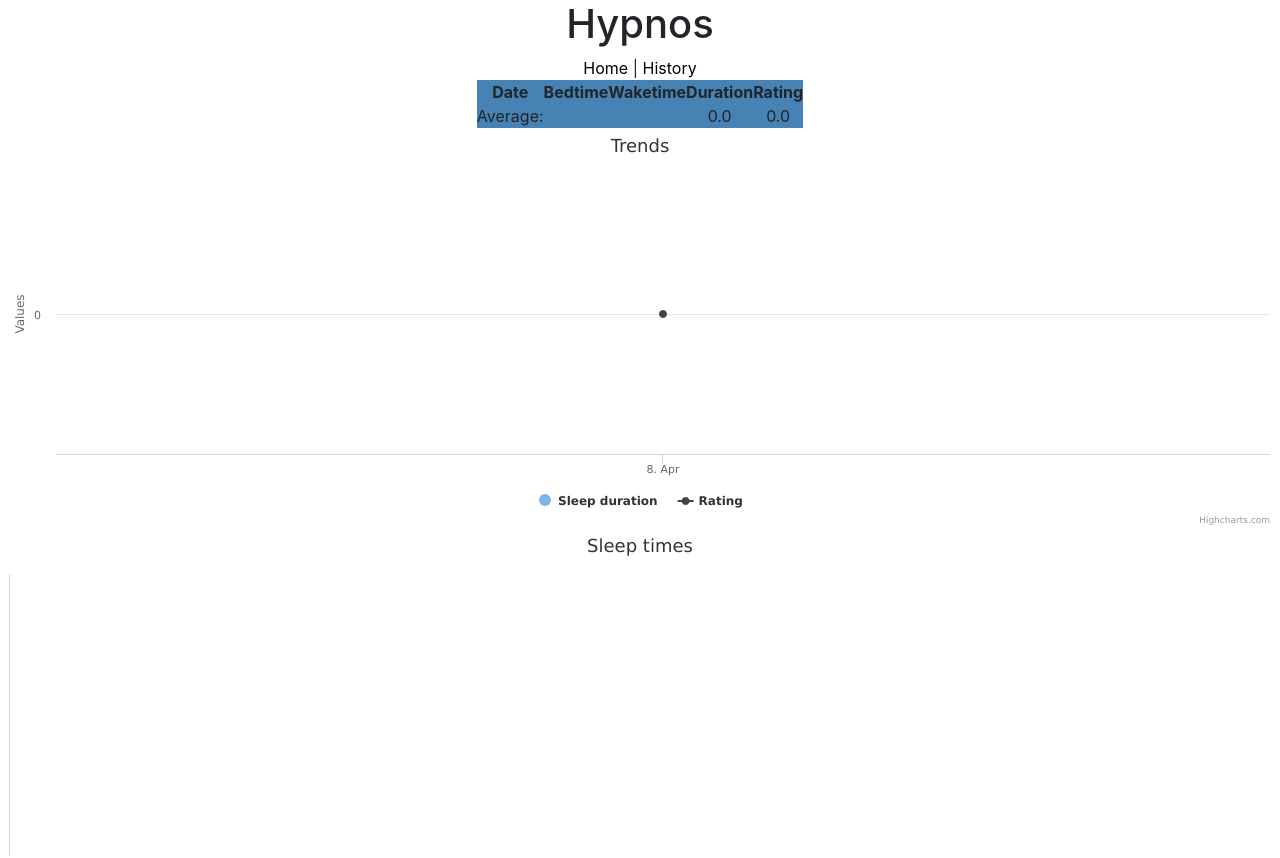
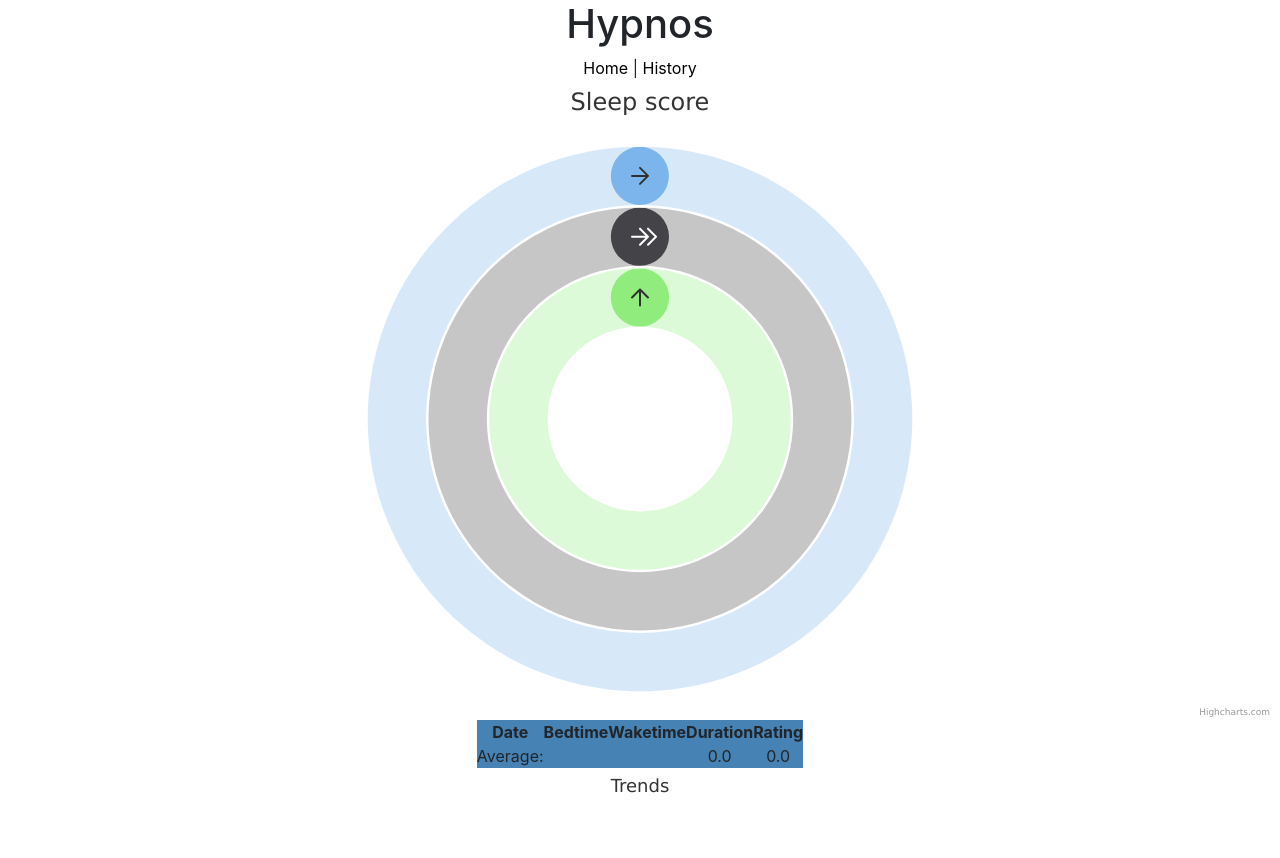
Before and after one commit to goransle/hypnos, a React (Create React App) app: page /history in a window 1280 px wide. Shown: the top 858 px of the page. Built offline with nearby package versions, Linux system fonts and the light colour scheme.

Commit message:
fixed midpoints + sleepscore

```diff
--- a/src/components/History.js
+++ b/src/components/History.js
@@ -3,6 +3,7 @@ import localForage from "localforage";
 import Moment from "moment";
 
 import Graphs from "./Graphs"
+import SleepScore from "./SleepScore"
 
 export default class History extends Component {
   constructor(props) {
@@ -40,13 +41,13 @@ export default class History extends Component {
             console.log(timeslept)
             hoursSlept[days.indexOf(key)] = Number(12 - (timeslept / 60)).toFixed(1);
             duration = Moment.duration({ minutes: ((12 * 60) - (timeslept) / 2) })
-            midpoints[days.indexOf(key)] = Moment(value.waketime, "HH:mm").subtract(duration).format("HH:mm");
+            midpoints[days.indexOf(key)] = Moment(value.waketime, "hh:mm").subtract(duration).format("hh:mm");
           }
           else {
             hoursSlept[days.indexOf(key)] = Number(-(timeslept / 60).toFixed(1));
             duration = Moment.duration({ minutes: Number(-(timeslept / 2)) })
           }
-          midpoints[days.indexOf(key)] = Moment(value.waketime, "HH:mm").subtract(duration).format("HH:mm");
+          midpoints[days.indexOf(key)] = Moment(value.waketime, "hh:mm").add(duration).format("hh:mm");
         }
       })
       .then(() => {
@@ -67,6 +68,7 @@ export default class History extends Component {
   render() {
     return (
       <div>
+        <SleepScore days={this.state.days}/>
         <table className="history">
           <tbody>
             <tr><th>Date</th><th>Bedtime</th><th>Waketime</th><th>Duration</th><th>Rating</th></tr>
--- /dev/null
+++ b/src/components/SleepGauge.js
@@ -0,0 +1,186 @@
+import React from 'react'
+
+import Highcharts from 'highcharts'
+import HC_more from 'highcharts/highcharts-more'
+import HC_solidGauge from 'highcharts/modules/solid-gauge'
+import HighchartsReact from 'highcharts-react-official'
+
+HC_more(Highcharts)
+HC_solidGauge(Highcharts)
+
+export default function SleepGauge(props) {
+    function renderIcons() {
+
+        // Move icon
+        if (!this.series[0].icon) {
+            this.series[0].icon = this.renderer.path(['M', -8, 0, 'L', 8, 0, 'M', 0, -8, 'L', 8, 0, 0, 8])
+                .attr({
+                    stroke: '#303030',
+                    'stroke-linecap': 'round',
+                    'stroke-linejoin': 'round',
+                    'stroke-width': 2,
+                    zIndex: 10
+                })
+                .add(this.series[2].group);
+        }
+        this.series[0].icon.translate(
+            this.chartWidth / 2 - 10,
+            this.plotHeight / 2 - this.series[0].points[0].shapeArgs.innerR -
+            (this.series[0].points[0].shapeArgs.r - this.series[0].points[0].shapeArgs.innerR) / 2
+        );
+
+        // Exercise icon
+        if (!this.series[1].icon) {
+            this.series[1].icon = this.renderer.path(
+                ['M', -8, 0, 'L', 8, 0, 'M', 0, -8, 'L', 8, 0, 0, 8,
+                    'M', 8, -8, 'L', 16, 0, 8, 8]
+            )
+                .attr({
+                    stroke: '#ffffff',
+                    'stroke-linecap': 'round',
+                    'stroke-linejoin': 'round',
+                    'stroke-width': 2,
+                    zIndex: 10
+                })
+                .add(this.series[2].group);
+        }
+        this.series[1].icon.translate(
+            this.chartWidth / 2 - 10,
+            this.plotHeight / 2 - this.series[1].points[0].shapeArgs.innerR -
+            (this.series[1].points[0].shapeArgs.r - this.series[1].points[0].shapeArgs.innerR) / 2
+        );
+
+        // Stand icon
+        if (!this.series[2].icon) {
+            this.series[2].icon = this.renderer.path(['M', 0, 8, 'L', 0, -8, 'M', -8, 0, 'L', 0, -8, 8, 0])
+                .attr({
+                    stroke: '#303030',
+                    'stroke-linecap': 'round',
+                    'stroke-linejoin': 'round',
+                    'stroke-width': 2,
+                    zIndex: 10
+                })
+                .add(this.series[2].group);
+        }
+
+        this.series[2].icon.translate(
+            this.chartWidth / 2 - 10,
+            this.plotHeight / 2 - this.series[2].points[0].shapeArgs.innerR -
+            (this.series[2].points[0].shapeArgs.r - this.series[2].points[0].shapeArgs.innerR) / 2
+        );
+    }
+    const options = {
+
+        chart: {
+            type: 'solidgauge',
+            height: '50%',
+            events: {
+                render: renderIcons
+            }
+        },
+
+        title: {
+            text: 'Sleep score',
+            style: {
+                fontSize: '24px'
+            }
+        },
+
+        tooltip: {
+            borderWidth: 0,
+            backgroundColor: 'none',
+            shadow: false,
+            style: {
+                fontSize: '16px'
+            },
+            pointFormat: '{series.name}<br><span style="font-size:2em; color: {point.color}; font-weight: bold">{point.y}%</span>',
+            positioner: function (labelWidth) {
+                return {
+                    x: (this.chart.chartWidth - labelWidth) / 2,
+                    y: (this.chart.plotHeight / 2) + 15
+                };
+            }
+        },
+
+        pane: {
+            startAngle: 0,
+            endAngle: 360,
+            background: [{ // Track for Move
+                outerRadius: '112%',
+                innerRadius: '88%',
+                backgroundColor: Highcharts.Color(Highcharts.getOptions().colors[0])
+                    .setOpacity(0.3)
+                    .get(),
+                borderWidth: 0
+            }, { // Track for Exercise
+                outerRadius: '87%',
+                innerRadius: '63%',
+                backgroundColor: Highcharts.Color(Highcharts.getOptions().colors[1])
+                    .setOpacity(0.3)
+                    .get(),
+                borderWidth: 0
+            }, { // Track for Stand
+                outerRadius: '62%',
+                innerRadius: '38%',
+                backgroundColor: Highcharts.Color(Highcharts.getOptions().colors[2])
+                    .setOpacity(0.3)
+                    .get(),
+                borderWidth: 0
+            }]
+        },
+
+        yAxis: {
+            min: 0,
+            max: 100,
+            lineWidth: 0,
+            tickPositions: []
+        },
+
+        plotOptions: {
+            solidgauge: {
+                dataLabels: {
+                    enabled: false
+                },
+                linecap: 'round',
+                stickyTracking: false,
+                rounded: true
+            }
+        },
+
+        series: [{
+            name: 'Duration',
+            data: [{
+                color: Highcharts.getOptions().colors[0],
+                radius: '112%',
+                innerRadius: '88%',
+                y: Number(props.durationScore)
+            }]
+        }, {
+            name: 'Rating',
+            data: [{
+                color: Highcharts.getOptions().colors[1],
+                radius: '87%',
+                innerRadius: '63%',
+                y: Number(props.ratingScore)
+            }]
+        },
+        {
+            name: 'Stand',
+            data: [{
+                color: Highcharts.getOptions().colors[2],
+                radius: '62%',
+                innerRadius: '38%',
+                y: 0
+            }]
+        }
+    ]
+    }
+    return (
+        <div>
+            <HighchartsReact
+                highcharts={Highcharts}
+                options={options}
+            />
+        </div>
+    )
+}
--- /dev/null
+++ b/src/components/SleepScore.js
@@ -0,0 +1,38 @@
+import React, { Component } from 'react'
+
+import SleepGauge from './SleepGauge'
+
+export default class SleepScore extends Component {
+    durationScores = () => this.props.days
+        .filter(({ sleepDuration }) => Number(sleepDuration) > 0)
+        .map(({sleepDuration}) => {
+            if (Number(sleepDuration) <= 5) {
+                return 25
+            }
+            else if (Number(sleepDuration) <= 6) {
+                return 50
+            }
+            else if (Number(sleepDuration) <= 7) {
+                return 75
+            }
+            else if (Number(sleepDuration) <= 8) {
+                return 85
+            }
+            return 100
+        })
+
+        ratingScores = () => this.props.days
+        .filter(({ sleepDuration }) => Number(sleepDuration) > 0)
+        .map(({rating}) => {
+            return rating * 10
+        })
+
+    render() {
+        console.log(this.durationScores()[0])
+        return (
+            <div>
+                <SleepGauge durationScore={[this.durationScores()[0]]} ratingScore={[this.ratingScores()[0]]} />
+            </div >
+        )
+    }
+}
```
